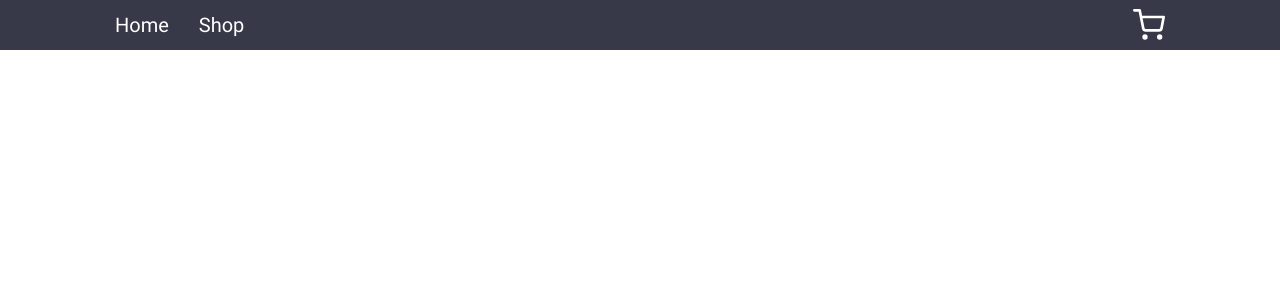
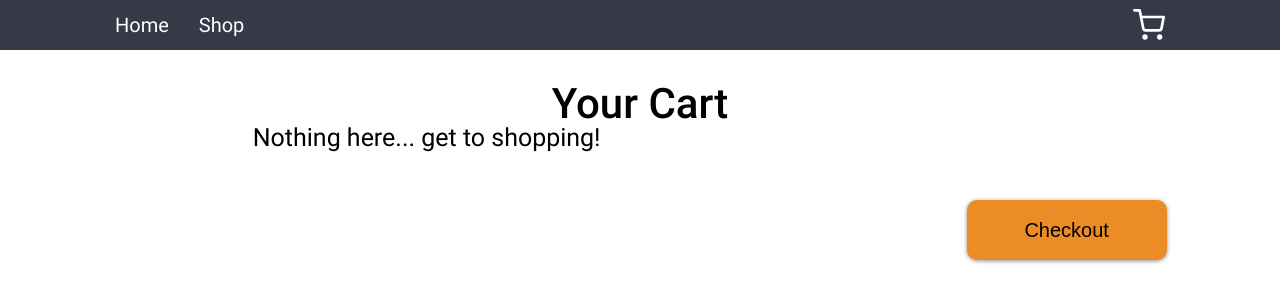
Before and after one commit to jdh58/shopping-cart, a React (Create React App) app: page /cart in a window 1280 px wide. Shown: the top 302 px of the page. Built offline with nearby package versions, Linux system fonts and the light colour scheme.

Commit message:
Finish styling cart and cleanup the rest. V 1.0.

```diff
--- a/src/Cart.js
+++ b/src/Cart.js
@@ -1,11 +1,14 @@
 import CheckoutPanel from './CheckoutPanel';
 import ItemCard from './ItemCard';
+import './styles/Cart.css';
 
 export default function Cart(props) {
   return (
     <div className="cartPage">
+      <h2 className="title">Your Cart</h2>
       <div className="cartItems">
-        {props.cart.map((item) => {
+        {props.cart.length > 0 ? (
+          props.cart.map((item) => {
             return (
               <ItemCard
                 key={item.id}
@@ -15,7 +18,10 @@ export default function Cart(props) {
                 updateQuantity={props.updateQuantity}
               />
             );
-        })}
+          })
+        ) : (
+          <h2 className="emptyCart">Nothing here... get to shopping!</h2>
+        )}
       </div>
       <CheckoutPanel />
     </div>
--- a/src/CheckoutPanel.js
+++ b/src/CheckoutPanel.js
@@ -1,5 +1,10 @@
 // This is just to look cute. It's not a real shop so no functionality
+import './styles/CheckoutPanel.css';
 
 export default function CheckoutPanel() {
-  return <div className="CheckoutPanel"></div>;
+  return (
+    <div className="checkoutPanel">
+      <button className="checkout">Checkout</button>
+    </div>
+  );
 }
--- a/src/Shop.js
+++ b/src/Shop.js
@@ -28,7 +28,7 @@ export default function Shop(props) {
       <SortPanel />
       <div className="shopGrid">
         {items.length === 0 ? (
-          <h1>Loading...</h1>
+          <h2 className="loading">Loading...</h2>
         ) : (
           items.map((item) => (
             <ItemCard
--- /dev/null
+++ b/src/styles/Cart.css
@@ -0,0 +1,41 @@
+.cartPage {
+  display: grid;
+  grid-template-columns: 2fr 1fr;
+  grid-template-rows: 75px 1fr;
+  justify-items: center;
+  height: calc(100vh - 50px);
+}
+
+.cartPage > .title {
+  font-size: 4.2rem;
+  font-weight: 500;
+  grid-row: 1 / 2;
+  grid-column: 1 / -1;
+  align-self: end;
+}
+
+/* .cartPage h2 {
+  font-size: 2.5rem;
+  align-self: center;
+} */
+
+.emptyCart {
+  grid-column: 1 / 2;
+  grid-row: 2 / -1;
+  font-size: 2.5rem;
+  align-self: center;
+}
+
+.checkoutPanel {
+  grid-row: 2 / -1;
+  grid-column: 2 / -1;
+  align-self: start;
+  margin-top: 75px;
+}
+
+.cartItems {
+  grid-row: 2 / -1;
+  grid-column: 1 / 2;
+  display: flex;
+  flex-direction: column;
+}
--- /dev/null
+++ b/src/styles/CheckoutPanel.css
@@ -0,0 +1,14 @@
+.checkout {
+  width: 200px;
+  height: 6rem;
+  box-shadow: 0px 1px 4px rgba(0, 0, 0, 0.453);
+  background-color: #ec8c27;
+  font-size: 2rem;
+  border: none;
+  border-radius: 10px;
+}
+
+.checkout:hover {
+  cursor: pointer;
+  background-color: #f88c2d;
+}
--- a/src/styles/ItemCard.css
+++ b/src/styles/ItemCard.css
@@ -38,3 +38,27 @@
 .itemInfo > .title {
   font-size: 1.8rem;
 }
+
+.itemCard.cart {
+  display: grid;
+  height: 295px;
+  gap: 0;
+  grid-template-rows: 1fr;
+  grid-template-columns: repeat(2, 1fr);
+}
+
+.itemCard.cart .itemImage {
+  align-self: center;
+  justify-self: end;
+  min-height: 250px;
+  max-height: 250px;
+}
+
+.itemCard.cart .itemInfo {
+  justify-self: start;
+  align-self: center;
+  display: flex;
+  flex-direction: column;
+  gap: 5px;
+  margin-left: 5px;
+}
--- a/src/styles/Shop.css
+++ b/src/styles/Shop.css
@@ -23,3 +23,8 @@
   grid-template-columns: repeat(auto-fit, minmax(250px, 1fr));
   grid-auto-rows: 450px;
 }
+
+.loading {
+  place-self: center;
+  font-size: 2.5rem;
+}
```
Also changed, not shown: 1 other file (tests, documents, lock files or other folders). Lines whose indentation alone changed are shown as unchanged.
